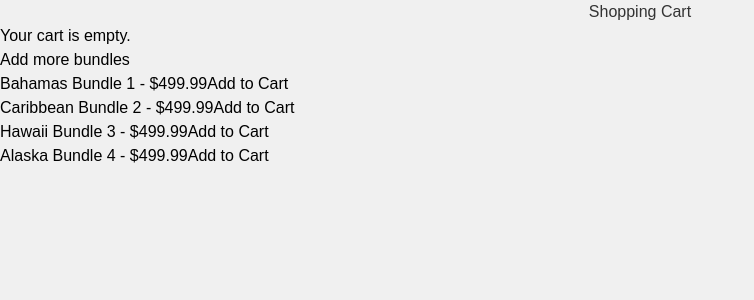
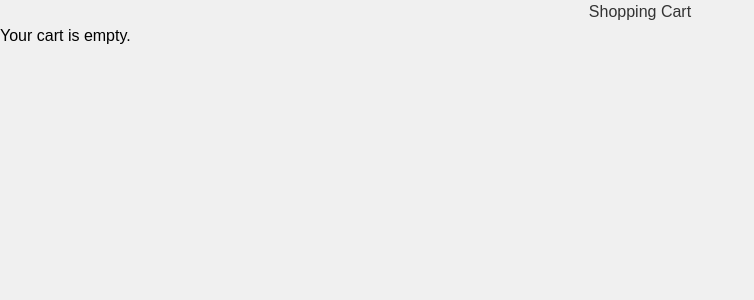
Before and after one commit to SteveA28/Project-3, a React (Vite) app in the folder client/: page /cart in a window 1280 px wide. Shown: the top 300 px of the page, without its empty margins (0-754 px from the left). Built offline with nearby package versions, Linux system fonts and the light colour scheme.

Commit message:
fixed shopping cart

```diff
--- a/client/src/components/Cart.jsx
+++ b/client/src/components/Cart.jsx
@@ -1,18 +1,7 @@
 import React, { useState } from 'react';
 
 export default function Cart() {
-    const [items, setItems] = useState([
-      { id: 1, name: 'Bahamas Bundle 1', price: 499.99 },
-      { id: 2, name: 'Caribbean Bundle 2', price: 499.99 },
-      { id: 3, name: 'Hawaii Bundle 3', price: 499.99 },
-      { id: 4, name: 'Alaska Bundle 4', price: 499.99 },
-    ]);
-
     const [cart, setCart] = useState([]);
-
-    const addToCart = (item) => {
-        setCart([...cart, item]);
-    };
 
     const removeFromCart = (itemId) => {
         setCart(cart.filter(item => item.id !== itemId));
@@ -22,34 +11,32 @@ export default function Cart() {
         setCart([]);
     };
 
+
+    const totalPrice = cart.reduce((total, item) => total + item.price, 0);
+
     return (
-        <div >
+        <div className="cart-container">
             <h2>Shopping Cart</h2>
             {cart.length > 0 ? (
                 <div>
-                    <ul>
-                        {cart.map((item, index) => (
-                            <li key={index}>
-                                {item.name} - ${item.price.toFixed(2)}
-                                <button onClick={() => removeFromCart(item.id)}>Remove</button>
+                    <ul className="cart-items">
+                        {cart.map((item) => (
+                            <li key={item.id} className="cart-item">
+                                <div className="item-info">
+                                    {item.name} - ${item.price.toFixed(2)}
+                                </div>
+                                <button onClick={() => removeFromCart(item.id)} className="remove-item">Remove</button>
                             </li>
                         ))}
                     </ul>
-                    <button onClick={clearCart}>Clear Cart</button>
+                    <div className="cart-summary">
+                        <span>Total: ${totalPrice.toFixed(2)}</span>
+                        <button onClick={clearCart} className="clear-cart">Clear Cart</button>
+                    </div>
                 </div>
             ) : (
                 <p>Your cart is empty.</p>
             )}
-
-            <h3>Add more bundles</h3>
-            <ul>
-                {items.map(item => (
-                    <li key={item.id}>
-                        {item.name} - ${item.price.toFixed(2)}
-                        <button onClick={() => addToCart(item)}>Add to Cart</button>
-                    </li>
-                ))}
-            </ul>
         </div>
     );
 }
```
